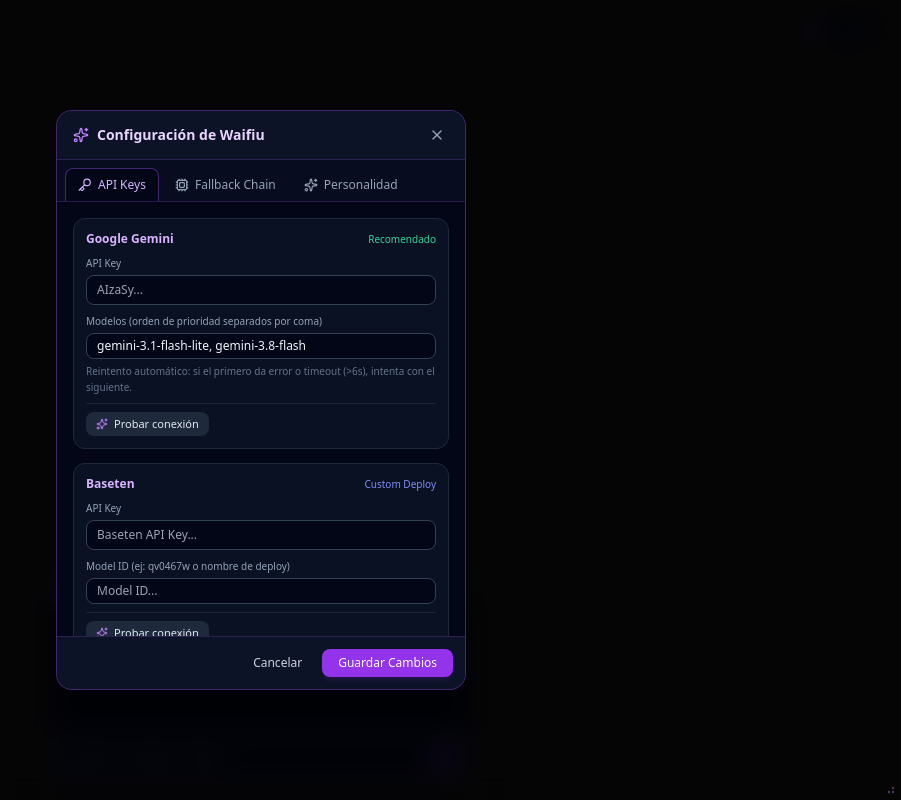
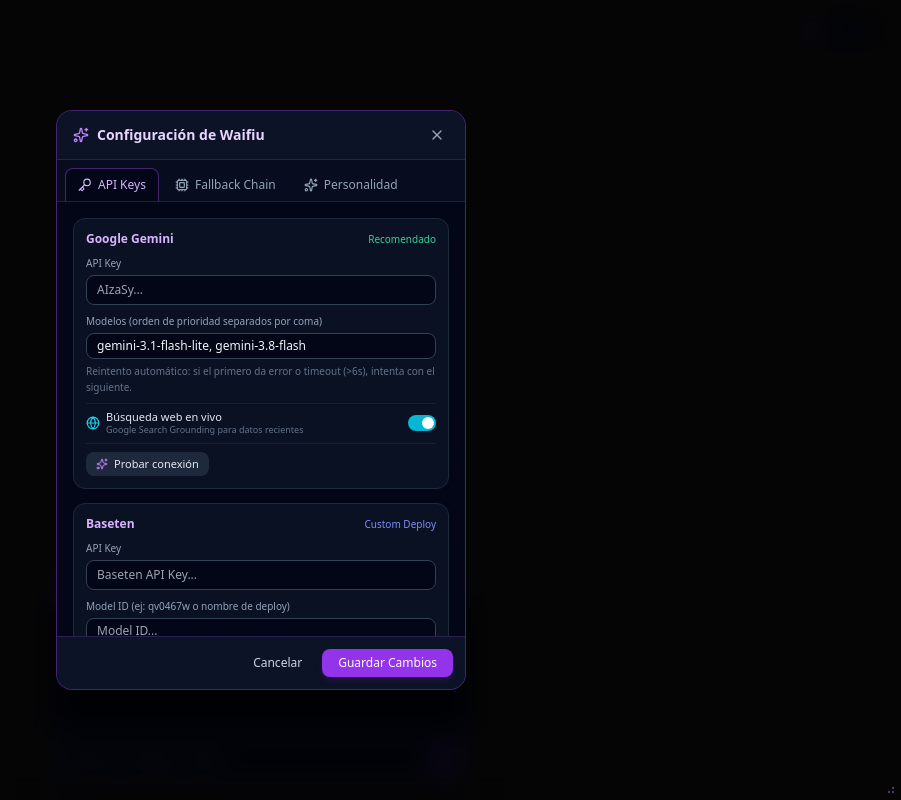
Before and after one commit to luisillo77D/waifiu, a React (Vite) app: page / in a window 1280 px wide. Both pictures are taken after a click on the button 824 px from the left and 587 px from the top of the page. Shown: the whole page, without its empty margins (379-1280 px from the left). Built offline with nearby package versions, Linux system fonts and the light colour scheme.

Commit message:
feat(gemini): enable live real-time web research via Google Search Grounding

```diff
--- a/src/components/SettingsModal.tsx
+++ b/src/components/SettingsModal.tsx
@@ -2,7 +2,7 @@
 import { AppSettings, ProviderType } from '../types';
 import { ALL_AVAILABLE_PROVIDERS } from '../services/storage';
 import { LLMRouter } from '../services/llm-router';
-import { X, Key, Cpu, Sparkles, Check, ArrowDown, ArrowUp, Loader2, CheckCircle2, XCircle } from 'lucide-react';
+import { X, Key, Cpu, Sparkles, Check, ArrowDown, ArrowUp, Loader2, CheckCircle2, XCircle, Globe } from 'lucide-react';
 
 interface SettingsModalProps {
   settings: AppSettings;
@@ -205,6 +205,24 @@
                   <span className="text-[10px] text-slate-500 block mt-1">
                     Reintento automático: si el primero da error o timeout (&gt;6s), intenta con el siguiente.
                   </span>
+                </div>
+                <div className="flex items-center justify-between pt-1.5 border-t border-slate-800/60 mt-1">
+                  <div className="flex items-center gap-1.5">
+                    <Globe className="w-3.5 h-3.5 text-cyan-400 shrink-0" />
+                    <div>
+                      <span className="text-[11px] font-medium text-slate-200 block leading-tight">Búsqueda web en vivo</span>
+                      <span className="text-[9px] text-slate-500 block leading-tight">Google Search Grounding para datos recientes</span>
+                    </div>
+                  </div>
+                  <label className="relative inline-flex items-center cursor-pointer">
+                    <input
+                      type="checkbox"
+                      checked={current.webSearch !== false}
+                      onChange={(e) => setCurrent({ ...current, webSearch: e.target.checked })}
+                      className="sr-only peer"
+                    />
+                    <div className="w-7 h-4 bg-slate-800 peer-focus:outline-none rounded-full peer peer-checked:after:translate-x-3 peer-checked:after:border-white after:content-[''] after:absolute after:top-[2px] after:left-[2px] after:bg-white after:rounded-full after:h-3 after:w-3 after:transition-all peer-checked:bg-cyan-500"></div>
+                  </label>
                 </div>
                 {renderTestButtonAndResult('gemini')}
               </div>
--- a/src/services/llm-router.ts
+++ b/src/services/llm-router.ts
@@ -258,6 +258,11 @@
       contents,
       generationConfig,
     };
+
+    // Live web research via Google Search Grounding
+    if (settings.webSearch !== false) {
+      requestBody.tools = [{ google_search: {} }];
+    }
 
     if (settings.systemPrompt?.trim()) {
       requestBody.system_instruction = {
--- a/src/services/storage.ts
+++ b/src/services/storage.ts
@@ -14,6 +14,7 @@
 export const DEFAULT_SETTINGS: AppSettings = {
   geminiApiKey: '',
   geminiModel: 'gemini-3.1-flash-lite, gemini-3.8-flash',
+  webSearch: true,
 
   basetenApiKey: '',
   basetenModelId: '',
@@ -59,6 +60,7 @@
     return {
       ...DEFAULT_SETTINGS,
       ...parsed,
+      webSearch: parsed.webSearch !== undefined ? parsed.webSearch : true,
       fallbackChain: chain,
     };
   } catch (e) {
--- a/src/types/index.ts
+++ b/src/types/index.ts
@@ -16,6 +16,7 @@
   // Provider API Keys & Config
   geminiApiKey: string;
   geminiModel: string;
+  webSearch?: boolean;
 
   basetenApiKey: string;
   basetenModelId: string;
```
